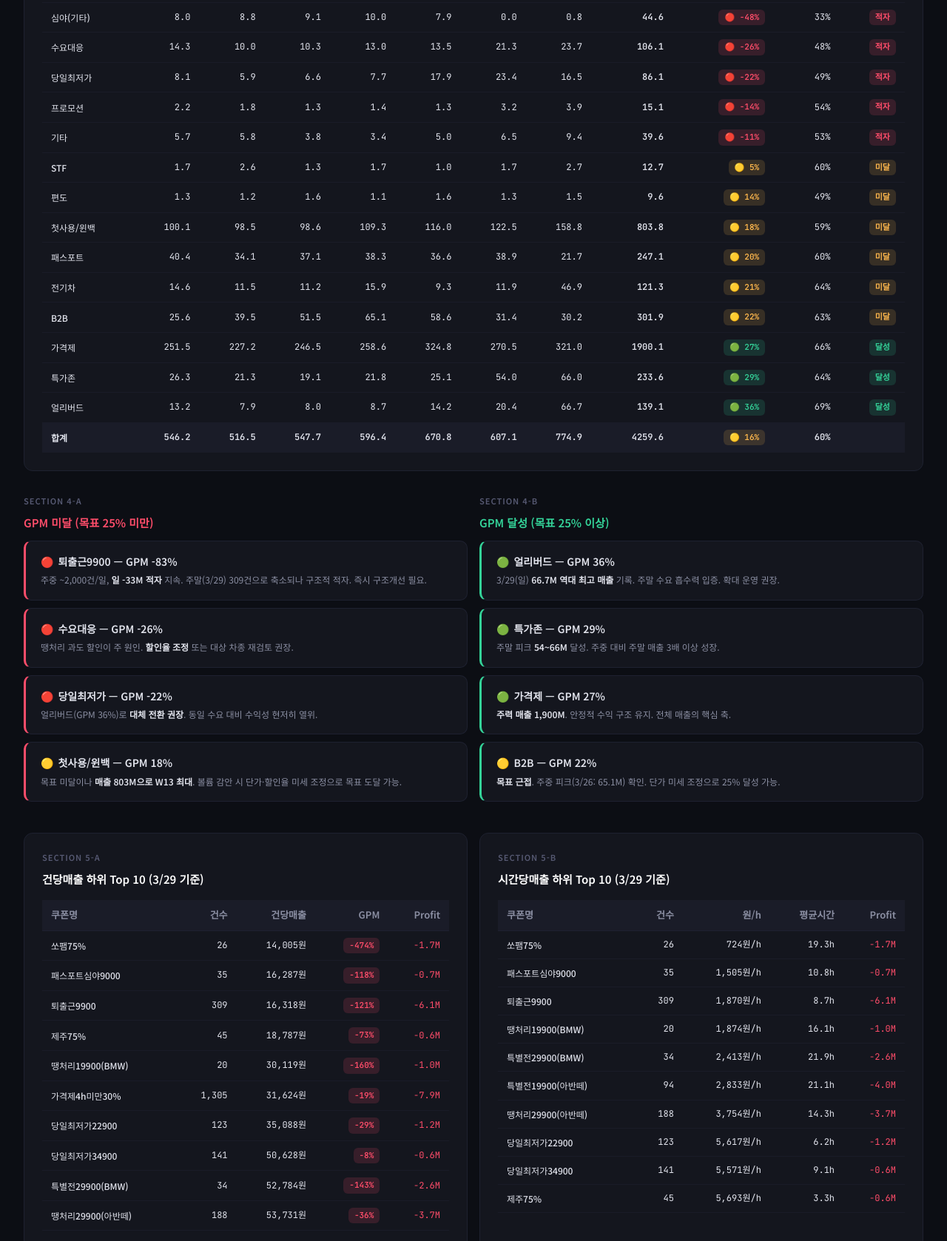
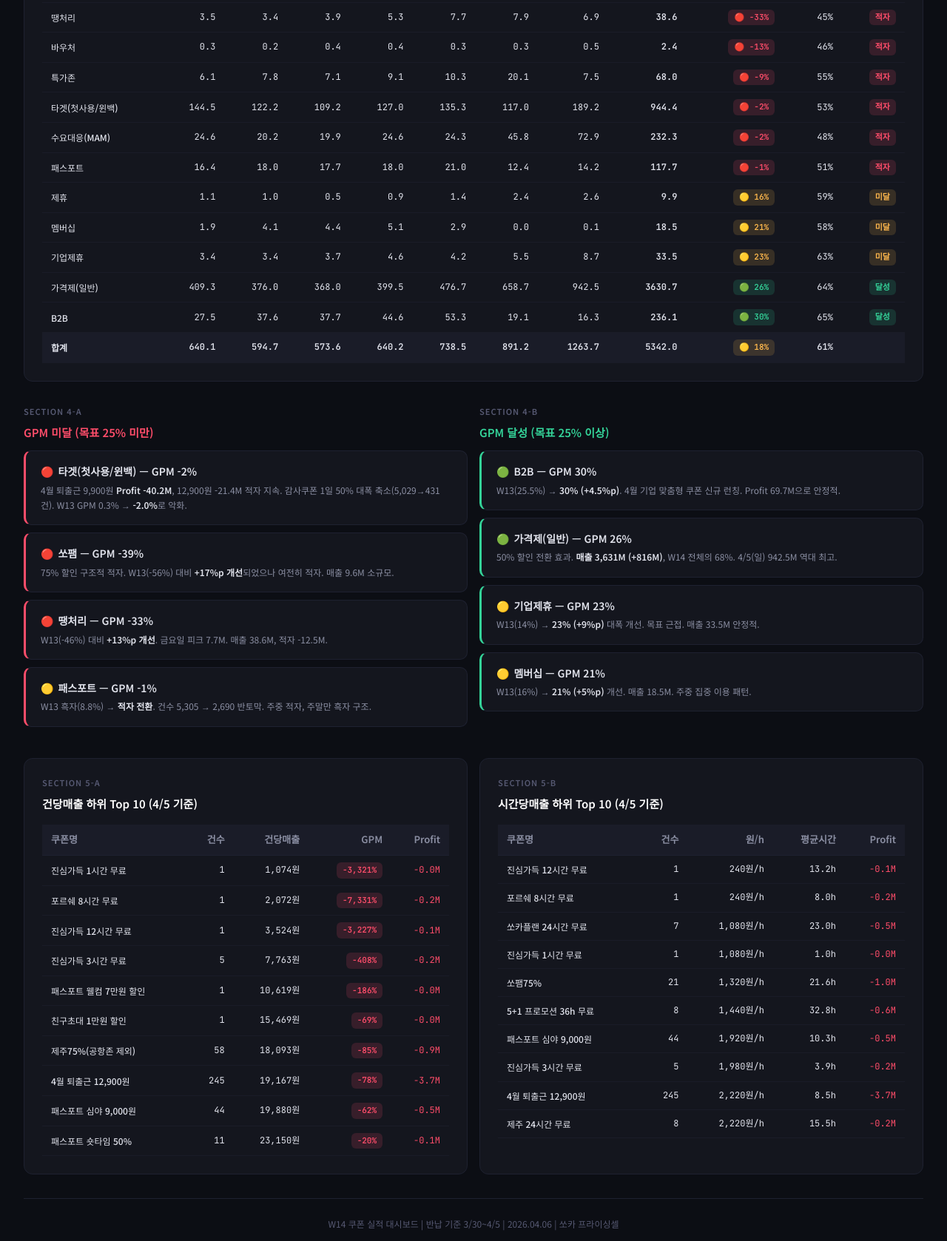
Before and after one commit to socar-lemon/coupondashboard, a plain HTML site: page daily.html in a window 1280 px wide. Shown: the part 966-2644 px from the top of the page at 74% size. Drawn offline with nearby package versions, Linux system fonts and the light colour scheme.

Commit message:
Update daily dashboard to W14 (03/30~04/05)
- Division data updated from BigQuery (coupon_policy_division 기준)
- Per-trip/per-hour bottom tables updated to 4/5 기준
- Issue/achiever cards reflect W14 GPM changes
- 13 divisions: NORMAL GPM 26%, B2B 30% 달성

Co-Authored-By: Claude Opus 4.6 (1M context) <noreply@anthropic.com>

```diff
--- a/daily.html
+++ b/daily.html
@@ -3,7 +3,7 @@
 <head>
 <meta charset="UTF-8">
 <meta name="viewport" content="width=device-width, initial-scale=1.0">
-<title>W13 쿠폰 디비전별 일일 실적</title>
+<title>W14 쿠폰 디비전별 일일 실적</title>
 <link href="https://fonts.googleapis.com/css2?family=Noto+Sans+KR:wght@300;400;500;600;700&family=JetBrains+Mono:wght@400;500;600&display=swap" rel="stylesheet">
 <script src="https://cdn.jsdelivr.net/npm/chart.js@4.4.7/dist/chart.umd.min.js"></script>
 <style>
@@ -49,6 +49,11 @@ tbody tr:hover{background:#1a1c2c}
 .badge-yellow{background:rgba(255,184,77,.15);color:var(--yellow)}
 .badge-green{background:rgba(52,211,153,.15);color:var(--green)}
 
+/* WoW delta */
+.wow-up{color:var(--green);font-size:11px}
+.wow-down{color:var(--red);font-size:11px}
+.wow-neutral{color:var(--text3);font-size:11px}
+
 /* Issue / Achiever cards */
 .cards-grid{display:grid;grid-template-columns:repeat(2,1fr);gap:16px;margin-bottom:32px}
 .card-group h2{font-size:15px;font-weight:600;margin-bottom:12px;color:#fff}
@@ -74,8 +79,8 @@ tbody tr:hover{background:#1a1c2c}
 </head>
 <body>
 
-<h1>W13 쿠폰 디비전별 일일 실적</h1>
-<p class="subtitle">반납 기준 2026.03.23 ~ 2026.03.29 | 기준일: 2026.03.30 | 단위: 백만원 | GPM 목표 25%</p>
+<h1>W14 쿠폰 디비전별 일일 실적</h1>
+<p class="subtitle">반납 기준 2026.03.30 ~ 2026.04.05 | 기준일: 2026.04.06 | 단위: 백만원 | GPM 목표 25%</p>
 
 <!-- Section 1: KPI Cards -->
 <div class="kpi-row" id="kpiRow"></div>
@@ -94,7 +99,7 @@ tbody tr:hover{background:#1a1c2c}
   <table id="divTable">
     <thead>
       <tr>
-        <th>유형</th><th>3/23</th><th>3/24</th><th>3/25</th><th>3/26</th><th>3/27</th><th>3/28</th><th>3/29</th><th>W13합계</th><th>GPM</th><th>CM%</th><th>판정</th>
+        <th>유형</th><th>3/30</th><th>3/31</th><th>4/1</th><th>4/2</th><th>4/3</th><th>4/4</th><th>4/5</th><th>W14합계</th><th>GPM</th><th>CM%</th><th>판정</th>
       </tr>
     </thead>
     <tbody id="divBody"></tbody>
@@ -107,40 +112,40 @@ tbody tr:hover{background:#1a1c2c}
     <p class="section-label">SECTION 4-A</p>
     <h2 style="color:var(--red)">GPM 미달 (목표 25% 미만)</h2>
     <div class="issue-card">
-      <div class="card-title"><span class="emoji">🔴</span>퇴출근9900 &mdash; GPM -83%</div>
-      <div class="card-desc">주중 ~2,000건/일, <strong>일 -33M 적자</strong> 지속. 주말(3/29) 309건으로 축소되나 구조적 적자. 즉시 구조개선 필요.</div>
+      <div class="card-title"><span class="emoji">🔴</span>타겟(첫사용/윈백) &mdash; GPM -2%</div>
+      <div class="card-desc">4월 퇴출근 9,900원 <strong>Profit -40.2M</strong>, 12,900원 -21.4M 적자 지속. 감사쿠폰 1일 50% 대폭 축소(5,029→431건). W13 GPM 0.3% → <strong>-2.0%</strong>로 악화.</div>
     </div>
     <div class="issue-card">
-      <div class="card-title"><span class="emoji">🔴</span>수요대응 &mdash; GPM -26%</div>
-      <div class="card-desc">땡처리 과도 할인이 주 원인. <strong>할인율 조정</strong> 또는 대상 차종 재검토 권장.</div>
+      <div class="card-title"><span class="emoji">🔴</span>쏘팸 &mdash; GPM -39%</div>
+      <div class="card-desc">75% 할인 구조적 적자. W13(-56%) 대비 <strong>+17%p 개선</strong>되었으나 여전히 적자. 매출 9.6M 소규모.</div>
     </div>
     <div class="issue-card">
-      <div class="card-title"><span class="emoji">🔴</span>당일최저가 &mdash; GPM -22%</div>
-      <div class="card-desc">얼리버드(GPM 36%)로 <strong>대체 전환 권장</strong>. 동일 수요 대비 수익성 현저히 열위.</div>
+      <div class="card-title"><span class="emoji">🔴</span>땡처리 &mdash; GPM -33%</div>
+      <div class="card-desc">W13(-46%) 대비 <strong>+13%p 개선</strong>. 금요일 피크 7.7M. 매출 38.6M, 적자 -12.5M.</div>
     </div>
     <div class="issue-card">
-      <div class="card-title"><span class="emoji">🟡</span>첫사용/윈백 &mdash; GPM 18%</div>
-      <div class="card-desc">목표 미달이나 <strong>매출 803M으로 W13 최대</strong>. 볼륨 감안 시 단가·할인율 미세 조정으로 목표 도달 가능.</div>
+      <div class="card-title"><span class="emoji">🟡</span>패스포트 &mdash; GPM -1%</div>
+      <div class="card-desc">W13 흑자(8.8%) → <strong>적자 전환</strong>. 건수 5,305 → 2,690 반토막. 주중 적자, 주말만 흑자 구조.</div>
     </div>
   </div>
   <div class="card-group">
     <p class="section-label">SECTION 4-B</p>
     <h2 style="color:var(--green)">GPM 달성 (목표 25% 이상)</h2>
     <div class="achieve-card">
-      <div class="card-title"><span class="emoji">🟢</span>얼리버드 &mdash; GPM 36%</div>
-      <div class="card-desc">3/29(일) <strong>66.7M 역대 최고 매출</strong> 기록. 주말 수요 흡수력 입증. 확대 운영 권장.</div>
+      <div class="card-title"><span class="emoji">🟢</span>B2B &mdash; GPM 30%</div>
+      <div class="card-desc">W13(25.5%) → <strong>30% (+4.5%p)</strong>. 4월 기업 맞춤형 쿠폰 신규 런칭. Profit 69.7M으로 안정적.</div>
     </div>
     <div class="achieve-card">
-      <div class="card-title"><span class="emoji">🟢</span>특가존 &mdash; GPM 29%</div>
-      <div class="card-desc">주말 피크 <strong>54~66M</strong> 달성. 주중 대비 주말 매출 3배 이상 성장.</div>
+      <div class="card-title"><span class="emoji">🟢</span>가격제(일반) &mdash; GPM 26%</div>
+      <div class="card-desc">50% 할인 전환 효과. <strong>매출 3,631M (+816M)</strong>, W14 전체의 68%. 4/5(일) 942.5M 역대 최고.</div>
     </div>
     <div class="achieve-card">
-      <div class="card-title"><span class="emoji">🟢</span>가격제 &mdash; GPM 27%</div>
-      <div class="card-desc"><strong>주력 매출 1,900M</strong>. 안정적 수익 구조 유지. 전체 매출의 핵심 축.</div>
+      <div class="card-title"><span class="emoji">🟡</span>기업제휴 &mdash; GPM 23%</div>
+      <div class="card-desc">W13(14%) → <strong>23% (+9%p)</strong> 대폭 개선. 목표 근접. 매출 33.5M 안정적.</div>
     </div>
     <div class="achieve-card">
-      <div class="card-title"><span class="emoji">🟡</span>B2B &mdash; GPM 22%</div>
-      <div class="card-desc"><strong>목표 근접</strong>. 주중 피크(3/26: 65.1M) 확인. 단가 미세 조정으로 25% 달성 가능.</div>
+      <div class="card-title"><span class="emoji">🟡</span>멤버십 &mdash; GPM 21%</div>
+      <div class="card-desc">W13(16%) → <strong>21% (+5%p)</strong> 개선. 매출 18.5M. 주중 집중 이용 패턴.</div>
     </div>
   </div>
 </div>
@@ -149,7 +154,7 @@ tbody tr:hover{background:#1a1c2c}
 <div class="bottom-grid">
   <div class="table-section">
     <p class="section-label">SECTION 5-A</p>
-    <h2>건당매출 하위 Top 10 (3/29 기준)</h2>
+    <h2>건당매출 하위 Top 10 (4/5 기준)</h2>
     <table>
       <thead><tr><th>쿠폰명</th><th>건수</th><th>건당매출</th><th>GPM</th><th>Profit</th></tr></thead>
       <tbody id="perTripBody"></tbody>
@@ -157,7 +162,7 @@ tbody tr:hover{background:#1a1c2c}
   </div>
   <div class="table-section">
     <p class="section-label">SECTION 5-B</p>
-    <h2>시간당매출 하위 Top 10 (3/29 기준)</h2>
+    <h2>시간당매출 하위 Top 10 (4/5 기준)</h2>
     <table>
       <thead><tr><th>쿠폰명</th><th>건수</th><th>원/h</th><th>평균시간</th><th>Profit</th></tr></thead>
       <tbody id="perHourBody"></tbody>
@@ -165,33 +170,30 @@ tbody tr:hover{background:#1a1c2c}
   </div>
 </div>
 
-<div class="footer">W13 쿠폰 실적 대시보드 | 반납 기준 ~3/29 | 2026.03.30 | 쏘카 프라이싱셀</div>
+<div class="footer">W14 쿠폰 실적 대시보드 | 반납 기준 3/30~4/5 | 2026.04.06 | 쏘카 프라이싱셀</div>
 
 <script>
 // === DATA ===
 const divisions = [
-  {name:'쏘카플랜', daily:[0.0,0.1,0.1,0.1,0.1,0.1,0.1], gpm:-553, cm:-135},
-  {name:'퇴출근9900', daily:[33.2,40.3,41.6,40.3,37.9,0,5.0], gpm:-83, cm:18},
-  {name:'심야(기타)', daily:[8.0,8.8,9.1,10.0,7.9,0,0.8], gpm:-48, cm:33},
-  {name:'당일최저가', daily:[8.1,5.9,6.6,7.7,17.9,23.4,16.5], gpm:-22, cm:49},
-  {name:'수요대응', daily:[14.3,10.0,10.3,13.0,13.5,21.3,23.7], gpm:-26, cm:48},
-  {name:'기타', daily:[5.7,5.8,3.8,3.4,5.0,6.5,9.4], gpm:-11, cm:53},
-  {name:'STF', daily:[1.7,2.6,1.3,1.7,1.0,1.7,2.7], gpm:5, cm:60},
-  {name:'프로모션', daily:[2.2,1.8,1.3,1.4,1.3,3.2,3.9], gpm:-14, cm:54},
-  {name:'편도', daily:[1.3,1.2,1.6,1.1,1.6,1.3,1.5], gpm:14, cm:49},
-  {name:'전기차', daily:[14.6,11.5,11.2,15.9,9.3,11.9,46.9], gpm:21, cm:64},
-  {name:'첫사용/윈백', daily:[100.1,98.5,98.6,109.3,116.0,122.5,158.8], gpm:18, cm:59},
-  {name:'패스포트', daily:[40.4,34.1,37.1,38.3,36.6,38.9,21.7], gpm:20, cm:60},
-  {name:'B2B', daily:[25.6,39.5,51.5,65.1,58.6,31.4,30.2], gpm:22, cm:63},
-  {name:'가격제', daily:[251.5,227.2,246.5,258.6,324.8,270.5,321.0], gpm:27, cm:66},
-  {name:'특가존', daily:[26.3,21.3,19.1,21.8,25.1,54.0,66.0], gpm:29, cm:64},
-  {name:'얼리버드', daily:[13.2,7.9,8.0,8.7,14.2,20.4,66.7], gpm:36, cm:69},
+  {name:'CS', daily:[0.0,0.0,0.0,0.0,0.1,0.2,0.0], gpm:-267, cm:0},
+  {name:'쏘팸', daily:[1.5,0.8,1.1,1.1,1.0,1.8,2.3], gpm:-39, cm:39},
+  {name:'땡처리', daily:[3.5,3.4,3.9,5.3,7.7,7.9,6.9], gpm:-33, cm:45},
+  {name:'바우처', daily:[0.3,0.2,0.4,0.4,0.3,0.3,0.5], gpm:-13, cm:46},
+  {name:'특가존', daily:[6.1,7.8,7.1,9.1,10.3,20.1,7.5], gpm:-9, cm:55},
+  {name:'타겟(첫사용/윈백)', daily:[144.5,122.2,109.2,127.0,135.3,117.0,189.2], gpm:-2, cm:53},
+  {name:'수요대응(MAM)', daily:[24.6,20.2,19.9,24.6,24.3,45.8,72.9], gpm:-2, cm:48},
+  {name:'패스포트', daily:[16.4,18.0,17.7,18.0,21.0,12.4,14.2], gpm:-1, cm:51},
+  {name:'제휴', daily:[1.1,1.0,0.5,0.9,1.4,2.4,2.6], gpm:16, cm:59},
+  {name:'멤버십', daily:[1.9,4.1,4.4,5.1,2.9,0.0,0.1], gpm:21, cm:58},
+  {name:'기업제휴', daily:[3.4,3.4,3.7,4.6,4.2,5.5,8.7], gpm:23, cm:63},
+  {name:'가격제(일반)', daily:[409.3,376.0,368.0,399.5,476.7,658.7,942.5], gpm:26, cm:64},
+  {name:'B2B', daily:[27.5,37.6,37.7,44.6,53.3,19.1,16.3], gpm:30, cm:65},
 ];
 
 // Sort by GPM ascending (worst first)
 divisions.sort((a,b) => a.gpm - b.gpm);
 
-const dayLabels = ['3/23(월)','3/24(화)','3/25(수)','3/26(목)','3/27(금)','3/28(토)','3/29(일)'];
+const dayLabels = ['3/30(월)','3/31(화)','4/1(수)','4/2(목)','4/3(금)','4/4(토)','4/5(일)'];
 
 // Compute totals
 const dailyTotals = [0,0,0,0,0,0,0];
@@ -213,10 +215,10 @@ const avgCM = Math.round(weightedCM / totalRevenue);
 
 // === Section 1: KPI Cards ===
 const kpiData = [
-  {label:'W13 총 매출', value: totalRevenue.toFixed(1)+'M', cls:'blue', sub:'16개 디비전 합산'},
+  {label:'W14 총 매출', value: totalRevenue.toFixed(1)+'M', cls:'blue', sub:'13개 디비전 합산'},
   {label:'평균 GPM (가중)', value: avgGPM+'%', cls: avgGPM>=25?'positive':'warn', sub:'목표 25%'},
   {label:'평균 CM% (가중)', value: avgCM+'%', cls:'positive', sub:'가중평균'},
-  {label:'GPM 달성 디비전', value: divisions.filter(d=>d.gpm>=25).length+' / '+divisions.length, cls:'positive', sub:'25% 이상 달성'},
+  {label:'GPM 달성 디비전', value: divisions.filter(d=>d.gpm>=25).length+' / '+divisions.length, cls: divisions.filter(d=>d.gpm>=25).length>=5?'positive':'warn', sub:'25% 이상 달성'},
 ];
 const kpiRow = document.getElementById('kpiRow');
 kpiData.forEach(k => {
@@ -273,9 +275,9 @@ new Chart(ctx, {
 // === Section 3: Division Daily Table ===
 const divBody = document.getElementById('divBody');
 function gpmBadge(gpm){
-  if(gpm<0) return '<span class="badge badge-red">🔴 '+gpm+'%</span>';
-  if(gpm<25) return '<span class="badge badge-yellow">🟡 '+gpm+'%</span>';
-  return '<span class="badge badge-green">🟢 '+gpm+'%</span>';
+  if(gpm<0) return '<span class="badge badge-red">\u{1F534} '+gpm+'%</span>';
+  if(gpm<25) return '<span class="badge badge-yellow">\u{1F7E1} '+gpm+'%</span>';
+  return '<span class="badge badge-green">\u{1F7E2} '+gpm+'%</span>';
 }
 function statusText(gpm){
   if(gpm<0) return '<span class="badge badge-red">적자</span>';
@@ -310,16 +312,16 @@ divBody.appendChild(totalTr);
 
 // === Section 5: Bottom rank tables ===
 var perTripData = [
-  {name:'쏘팸75%', cnt:'26', rev:'14,005원', gpm:'-474%', profit:'-1.7M'},
-  {name:'패스포트심야9000', cnt:'35', rev:'16,287원', gpm:'-118%', profit:'-0.7M'},
-  {name:'퇴출근9900', cnt:'309', rev:'16,318원', gpm:'-121%', profit:'-6.1M'},
-  {name:'제주75%', cnt:'45', rev:'18,787원', gpm:'-73%', profit:'-0.6M'},
-  {name:'땡처리19900(BMW)', cnt:'20', rev:'30,119원', gpm:'-160%', profit:'-1.0M'},
-  {name:'가격제4h미만30%', cnt:'1,305', rev:'31,624원', gpm:'-19%', profit:'-7.9M'},
-  {name:'당일최저가22900', cnt:'123', rev:'35,088원', gpm:'-29%', profit:'-1.2M'},
-  {name:'당일최저가34900', cnt:'141', rev:'50,628원', gpm:'-8%', profit:'-0.6M'},
-  {name:'특별전29900(BMW)', cnt:'34', rev:'52,784원', gpm:'-143%', profit:'-2.6M'},
-  {name:'땡처리29900(아반떼)', cnt:'188', rev:'53,731원', gpm:'-36%', profit:'-3.7M'},
+  {name:'진심가득 1시간 무료', cnt:'1', rev:'1,074원', gpm:'-3,321%', profit:'-0.0M'},
+  {name:'포르쉐 8시간 무료', cnt:'1', rev:'2,072원', gpm:'-7,331%', profit:'-0.2M'},
+  {name:'진심가득 12시간 무료', cnt:'1', rev:'3,524원', gpm:'-3,227%', profit:'-0.1M'},
+  {name:'진심가득 3시간 무료', cnt:'5', rev:'7,763원', gpm:'-408%', profit:'-0.2M'},
+  {name:'패스포트 웰컴 7만원 할인', cnt:'1', rev:'10,619원', gpm:'-186%', profit:'-0.0M'},
+  {name:'친구초대 1만원 할인', cnt:'1', rev:'15,469원', gpm:'-69%', profit:'-0.0M'},
+  {name:'제주75%(공항존 제외)', cnt:'58', rev:'18,093원', gpm:'-85%', profit:'-0.9M'},
+  {name:'4월 퇴출근 12,900원', cnt:'245', rev:'19,167원', gpm:'-78%', profit:'-3.7M'},
+  {name:'패스포트 심야 9,000원', cnt:'44', rev:'19,880원', gpm:'-62%', profit:'-0.5M'},
+  {name:'패스포트 숏타임 50%', cnt:'11', rev:'23,150원', gpm:'-20%', profit:'-0.1M'},
 ];
 var perTripBody = document.getElementById('perTripBody');
 perTripData.forEach(function(d){
@@ -327,16 +329,16 @@ perTripData.forEach(function(d){
 });
 
 var perHourData = [
-  {name:'쏘팸75%', cnt:'26', rev:'724원/h', dur:'19.3h', profit:'-1.7M'},
-  {name:'패스포트심야9000', cnt:'35', rev:'1,505원/h', dur:'10.8h', profit:'-0.7M'},
-  {name:'퇴출근9900', cnt:'309', rev:'1,870원/h', dur:'8.7h', profit:'-6.1M'},
-  {name:'땡처리19900(BMW)', cnt:'20', rev:'1,874원/h', dur:'16.1h', profit:'-1.0M'},
-  {name:'특별전29900(BMW)', cnt:'34', rev:'2,413원/h', dur:'21.9h', profit:'-2.6M'},
-  {name:'특별전19900(아반떼)', cnt:'94', rev:'2,833원/h', dur:'21.1h', profit:'-4.0M'},
-  {name:'땡처리29900(아반떼)', cnt:'188', rev:'3,754원/h', dur:'14.3h', profit:'-3.7M'},
-  {name:'당일최저가22900', cnt:'123', rev:'5,617원/h', dur:'6.2h', profit:'-1.2M'},
-  {name:'당일최저가34900', cnt:'141', rev:'5,571원/h', dur:'9.1h', profit:'-0.6M'},
-  {name:'제주75%', cnt:'45', rev:'5,693원/h', dur:'3.3h', profit:'-0.6M'},
+  {name:'진심가득 12시간 무료', cnt:'1', rev:'240원/h', dur:'13.2h', profit:'-0.1M'},
+  {name:'포르쉐 8시간 무료', cnt:'1', rev:'240원/h', dur:'8.0h', profit:'-0.2M'},
+  {name:'쏘카플랜 24시간 무료', cnt:'7', rev:'1,080원/h', dur:'23.0h', profit:'-0.5M'},
+  {name:'진심가득 1시간 무료', cnt:'1', rev:'1,080원/h', dur:'1.0h', profit:'-0.0M'},
+  {name:'쏘팸75%', cnt:'21', rev:'1,320원/h', dur:'21.6h', profit:'-1.0M'},
+  {name:'5+1 프로모션 36h 무료', cnt:'8', rev:'1,440원/h', dur:'32.8h', profit:'-0.6M'},
+  {name:'패스포트 심야 9,000원', cnt:'44', rev:'1,920원/h', dur:'10.3h', profit:'-0.5M'},
+  {name:'진심가득 3시간 무료', cnt:'5', rev:'1,980원/h', dur:'3.9h', profit:'-0.2M'},
+  {name:'4월 퇴출근 12,900원', cnt:'245', rev:'2,220원/h', dur:'8.5h', profit:'-3.7M'},
+  {name:'제주 24시간 무료', cnt:'8', rev:'2,220원/h', dur:'15.5h', profit:'-0.2M'},
 ];
 var perHourBody = document.getElementById('perHourBody');
 perHourData.forEach(function(d){
```
